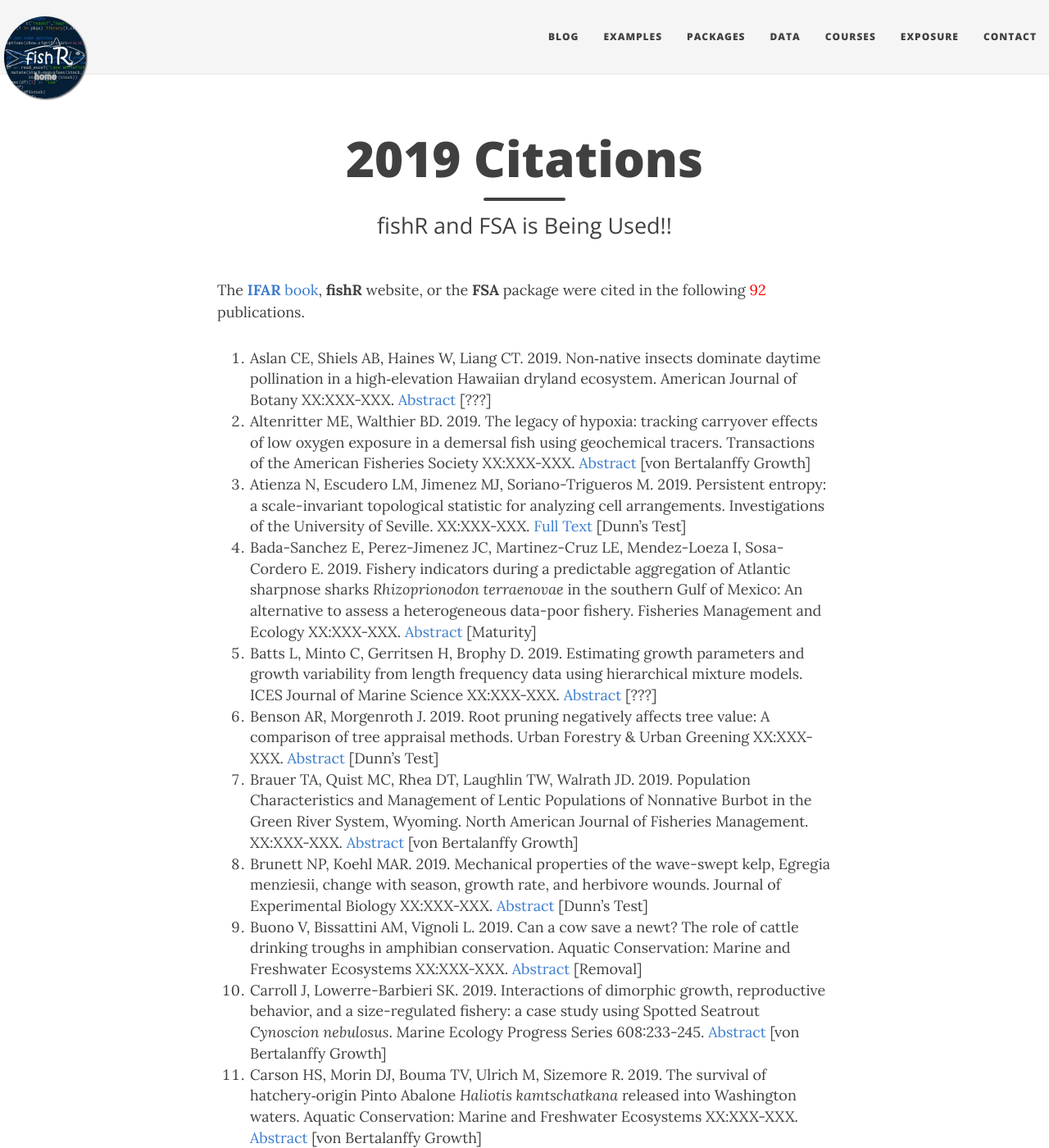
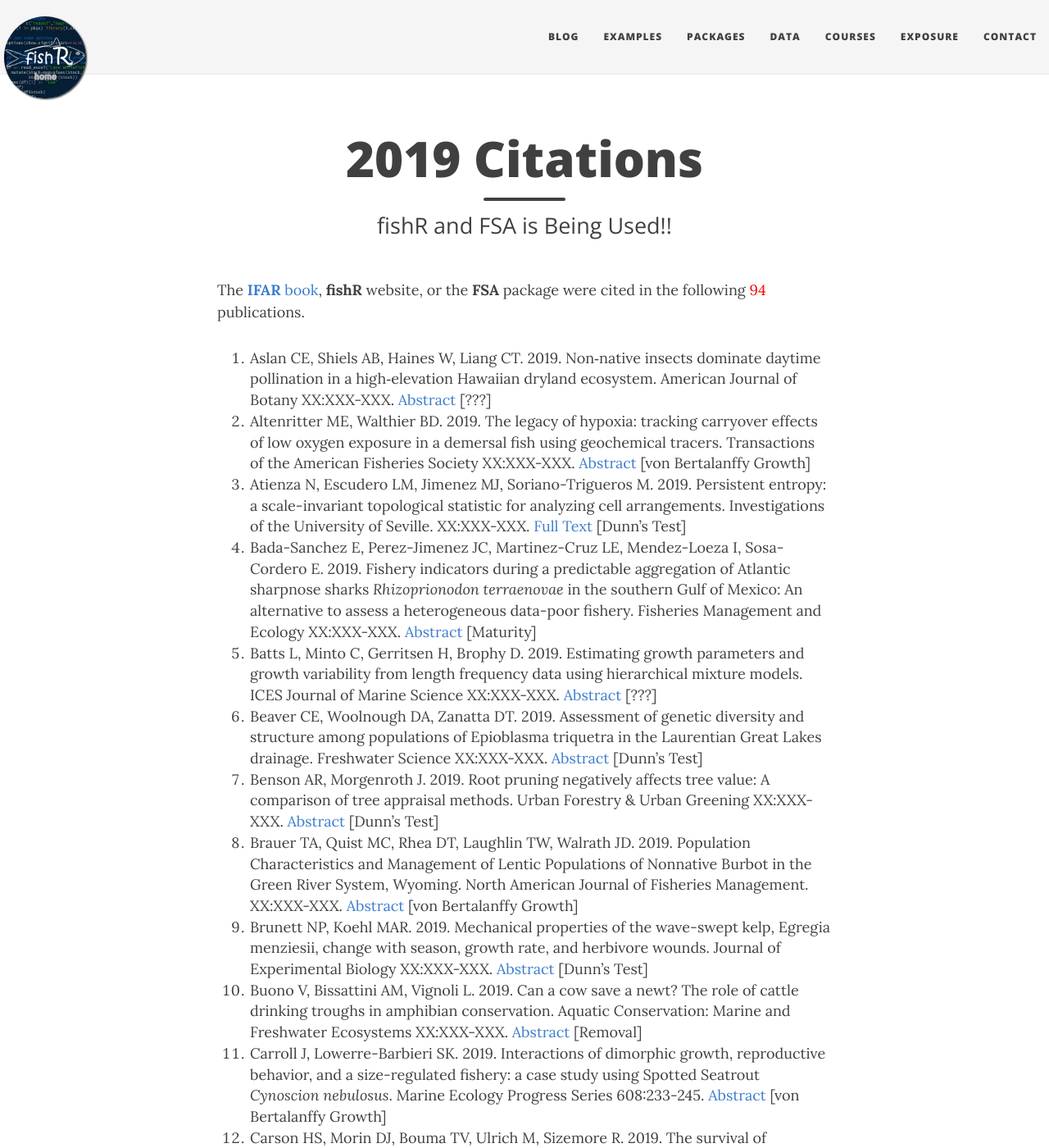
Before and after one commit to droglenc/fishR, a Jekyll site: the page built from exposure/exposure-citations19.md, in a window 1280 px wide and 1400 px high. Shown: the whole window at 82% size. Built offline with Jekyll 4.4.1, drawn with Linux system fonts in a browser that asks for light colours; nearby versions of some CDN libraries; some of the changed text lies outside the part shown.

Commit message:
Update exposure-citations19.md

```diff
--- a/exposure/exposure-citations19.md
+++ b/exposure/exposure-citations19.md
@@ -5,13 +5,14 @@
 css: "/css/exposure-citation.css"
 ---
 
-The [**IFAR** book](http://derekogle.com/IFAR/), **fishR** website, or the **FSA** package were cited in the following <span id="contact-div">92</span> publications.
+The [**IFAR** book](http://derekogle.com/IFAR/), **fishR** website, or the **FSA** package were cited in the following <span id="contact-div">94</span> publications.
 
 1. Aslan CE, Shiels AB, Haines W, Liang CT. 2019. Non‐native insects dominate daytime pollination in a high‐elevation Hawaiian dryland ecosystem. American Journal of Botany XX:XXX-XXX. [Abstract](https://bsapubs.onlinelibrary.wiley.com/doi/abs/10.1002/ajb2.1233) [???]
 1. Altenritter ME, Walthier BD. 2019. The legacy of hypoxia: tracking carryover effects of low oxygen exposure in a demersal fish using geochemical tracers. Transactions of the American Fisheries Society XX:XXX-XXX. [Abstract](https://afspubs.onlinelibrary.wiley.com/doi/abs/10.1002/tafs.10159) [von Bertalanffy Growth]
 1. Atienza N, Escudero LM, Jimenez MJ, Soriano-Trigueros M. 2019. Persistent entropy: a scale-invariant topological statistic for analyzing cell arrangements. Investigations of the University of Seville. XX:XXX-XXX. [Full Text](https://idus.us.es/xmlui/bitstream/handle/11441/87708/Persistent%20entropy,%20a%20scale-invariant%20topological%20statistic.pdf?sequence=1) [Dunn's Test]
 1. Bada-Sanchez E, Perez-Jimenez JC, Martinez-Cruz LE, Mendez-Loeza I, Sosa-Cordero E. 2019. Fishery indicators during a predictable aggregation of Atlantic sharpnose sharks *Rhizoprionodon terraenovae* in the southern Gulf of Mexico: An alternative to assess a heterogeneous data-poor fishery. Fisheries Management and Ecology XX:XXX-XXX. [Abstract](https://onlinelibrary.wiley.com/doi/abs/10.1111/fme.12366/) [Maturity]
 1. Batts L, Minto C, Gerritsen H, Brophy D. 2019. Estimating growth parameters and growth variability from length frequency data using hierarchical mixture models. ICES Journal of Marine Science XX:XXX-XXX. [Abstract](https://academic.oup.com/icesjms/advance-article-abstract/doi/10.1093/icesjms/fsz103/5528148) [???]
+1. Beaver CE, Woolnough DA, Zanatta DT. 2019. Assessment of genetic diversity and structure among populations of Epioblasma triquetra in the Laurentian Great Lakes drainage. Freshwater Science XX:XXX-XXX. [Abstract](https://www.journals.uchicago.edu/doi/abs/10.1086/704886) [Dunn's Test]
 1. Benson AR, Morgenroth J. 2019. Root pruning negatively affects tree value: A comparison of tree appraisal methods. Urban Forestry & Urban Greening XX:XXX-XXX. [Abstract](https://www.sciencedirect.com/science/article/pii/S161886671930175X) [Dunn's Test]
 1. Brauer TA, Quist MC, Rhea DT, Laughlin TW, Walrath JD. 2019. Population Characteristics and Management of Lentic Populations of Nonnative Burbot in the Green River System, Wyoming. North American Journal of Fisheries Management. XX:XXX-XXX. [Abstract](https://afspubs.onlinelibrary.wiley.com/doi/abs/10.1002/nafm.10247) [von Bertalanffy Growth]
 1. Brunett NP, Koehl MAR. 2019. Mechanical properties of the wave-swept kelp, Egregia menziesii, change with season, growth rate, and herbivore wounds. Journal of Experimental Biology XX:XXX-XXX. [Abstract](http://jeb.biologists.org/content/early/2019/01/23/jeb.190595.abstract) [Dunn's Test]
@@ -39,6 +40,7 @@
 1. Fisk II JM, Morgeson CW, Polera ME. 2019. Evaluation of recreational hand‐crank electrofishing on introduced catfish species in southeastern North Carolina. North American Journal of Fisheries Management [Abstract](https://afspubs.onlinelibrary.wiley.com/doi/abs/10.1002/nafm.10255) [Chapman-Robson]
 1. Ford BM, Roberts JD. 2019. Evolutionary histories impart structure into marie fish heterospecific co-occurrence networks. Global Ecology and Biogeography. XX:XXX-XXX. [Abstract](https://onlinelibrary.wiley.com/doi/abs/10.1111/geb.12934) [Dunn Test]
 1. Francis MP, Maolagain CO. 2019. Growth‐band counts from Elephantfish *Callorhinchus milii* fin spines do not correspond with independently estimated ages. Journal of Fish Biology XX:XXX-XXX. [Abstract](https://onlinelibrary.wiley.com/doi/abs/10.1111/jfb.14060) [von Bertalanffy Growth]
+1. Garcia-Seoane R, Fernandez JA, Chila A, Aboal JR. 2019. Improving the uptake of pollutants in moss bags: The wind effect. Ecological Indicators XX:XXX-XXX. [Abstract](https://www.sciencedirect.com/science/article/pii/S1470160X19305692) [???]
 1. Gebremedhin S, Bekaert K, Getahun A, Bruneel S, Anteneh W, Goethals P, Torreele E. 2019. Comparison of otolith readability and reproducibility of counts of translucent zones using different otolith preparation methods for four endemic *Labeobarbus* species in Lake Tana, Ethiopia. Water XX:XXX-XXX. [Full Text](https://www.mdpi.com/2073-4441/11/7/1336/pdf) [Age-Bias Plots]
 1. Gegner J, Baudach A, Mukherjee K, Halitschke R, Vogel H, Vilcinskas A. 2019. Epigenetic mechanisms are involved in sex-specific *trans*-generational immune priming in the Lepidopteran model host *Manduca sexta*. Frontiers in Physiology XX:XXX-XXX. [Full Text](https://www.frontiersin.org/articles/10.3389/fphys.2019.00137/full) [Dunn's Test; Summarize]
 1. Gelan MT. 2019. Forest ecosystem services and resilience of the social-ecological system in a protected forest of the central highlands of Ethiopia. Ph.D. Dissertation, KU Leueven Science, Engineering, & Technology. [Full Text](https://lirias.kuleuven.be/retrieve/537647) [Dunn's Test]
```
